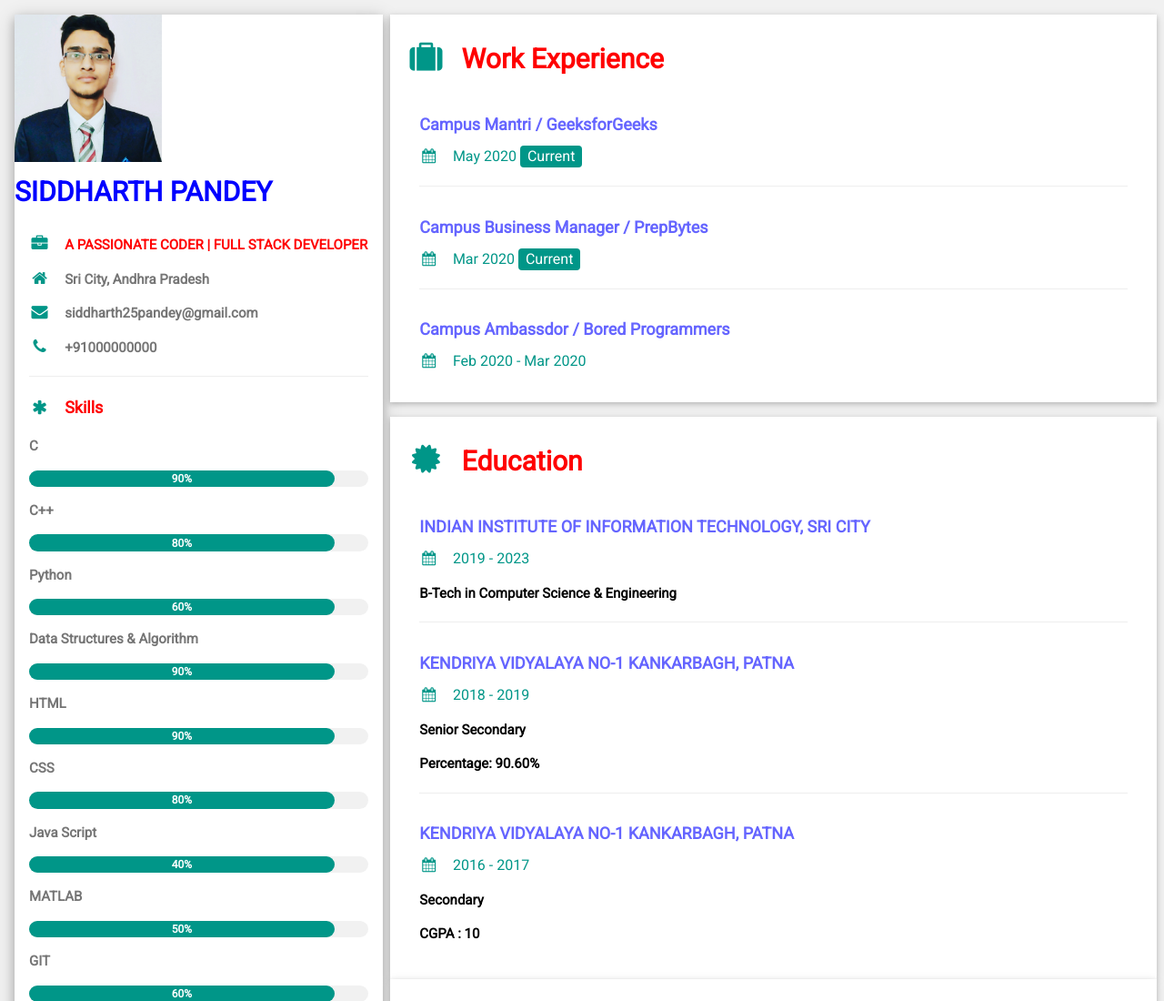
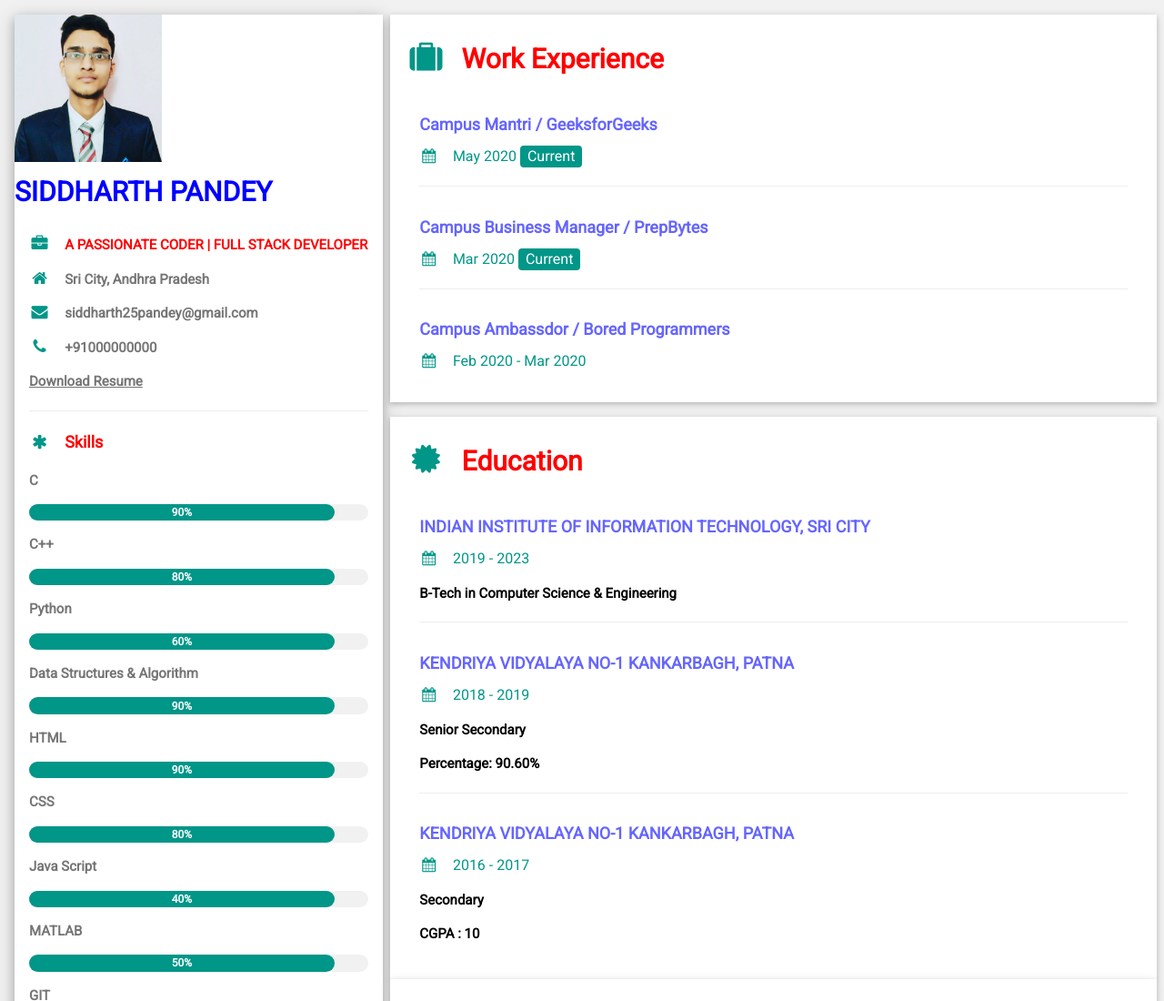
Before and after one commit to prichoms/web, a plain HTML site: page resume.html in a window 1280 px wide. Shown: the top 1100 px of the page at 91% size. Drawn offline with nearby package versions, Linux system fonts and the light colour scheme.

Commit message:
Update resume.html

```diff
--- a/resume.html
+++ b/resume.html
@@ -34,6 +34,7 @@ html,body,h1,h2,h3,h4,h5,h6 {font-family: "Roboto", sans-serif}
           <p><i class="fa fa-home fa-fw w3-margin-right w3-large w3-text-teal"></i>Sri City, Andhra Pradesh</p>
           <p><i class="fa fa-envelope fa-fw w3-margin-right w3-large w3-text-teal"></i>siddharth25pandey@gmail.com</p>
           <p><i class="fa fa-phone fa-fw w3-margin-right w3-large w3-text-teal"></i>+91000000000</p>
+          <p> <a href="https://raw.githubusercontent.com/siddharth25pandey/siddharth25pandey.github.io/master/Sid_resume.pdf" class="btn-rounded-white">Download Resume</a></p>
           <hr>
 
           <p class="w3-large"><b style="color:red;"><i class="fa fa-asterisk fa-fw w3-margin-right w3-text-teal"></i >Skills</b></p>
```
